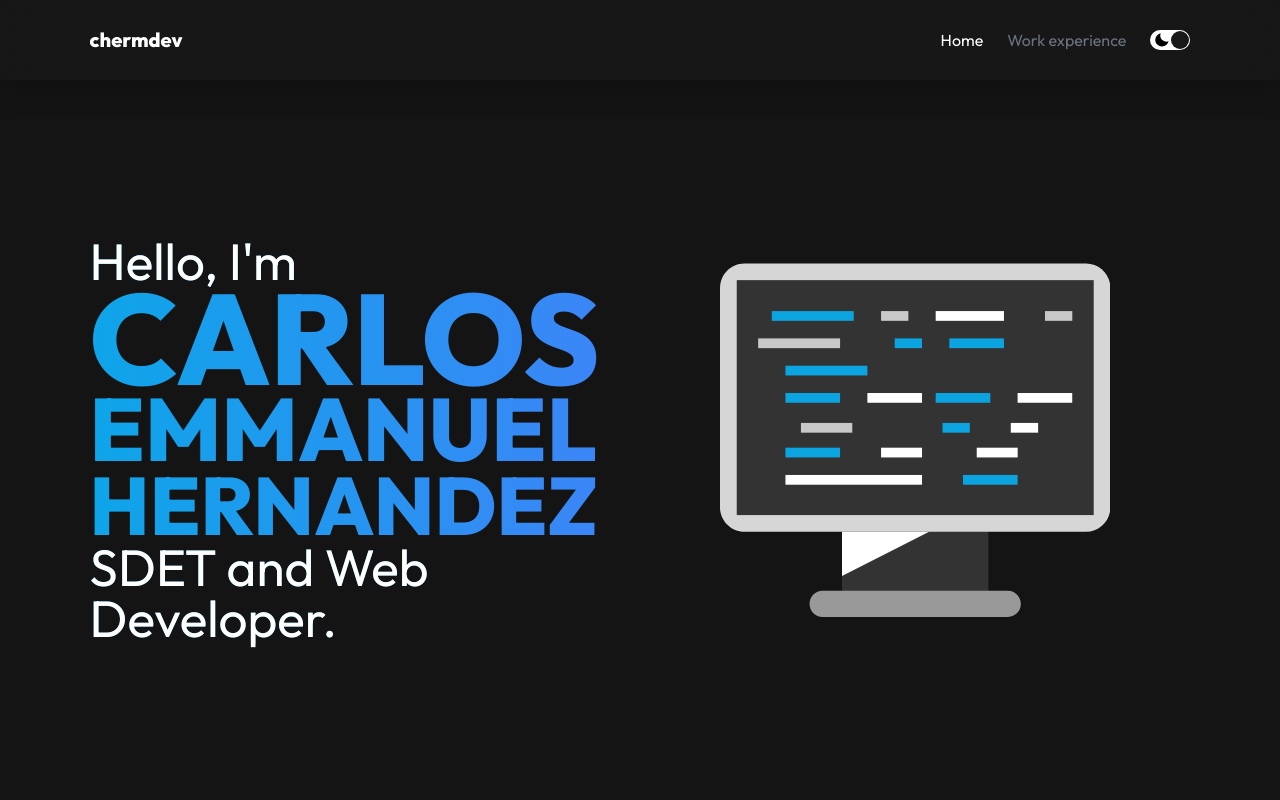
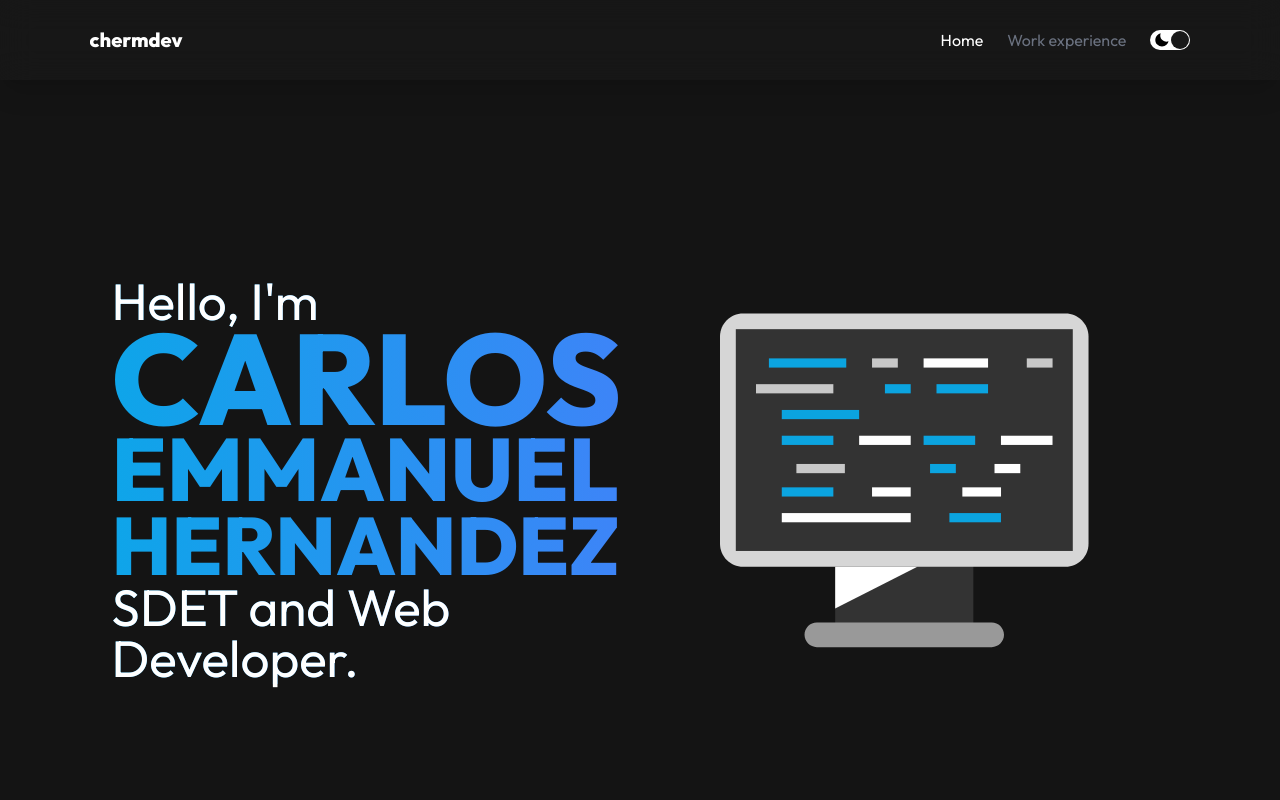
Before and after one commit to chermdev/portfolio2023, a React (Vite) app: page / in a window 1280 px wide. Shown: the top 800 px of the page. Built offline with nearby package versions, Linux system fonts and the light colour scheme.

Commit message:
Update height when rotating device

```diff
--- a/src/Home.jsx
+++ b/src/Home.jsx
@@ -7,8 +7,8 @@ import { ReactComponent as ComputerIcon } from './assets/icons/computer.svg'
 function Home() {
 
     return (
-        <section id="home" className="h-screen w-screen flex justify-center pt-16 sm:pt-20">
-            <div className="w-[var(--max-page-width)] max-w-[var(--max-navbar-width)] flex justify-end items-center flex-col-reverse md:flex-row">
+        <section id="home" className="w-screen flex justify-center pt-16 sm:pt-20">
+            <div className="min-h-screen h-full max-h-fit flex justify-end items-center flex-col-reverse md:flex-row">
                 <div className="md:w-[50%] flex justify-center items-center">
                     <div className=" from-teal-400 to-teal-600 dark:from-sky-500 dark:to-blue-500 bg-clip-text bg-gradient-to-r">
                         <p className="text-left text-[5vw] md:[font-size:clamp(1rem,4vw,5rem)] leading-none text-stone-900 dark:text-white">Hello, I'm</p>
```
